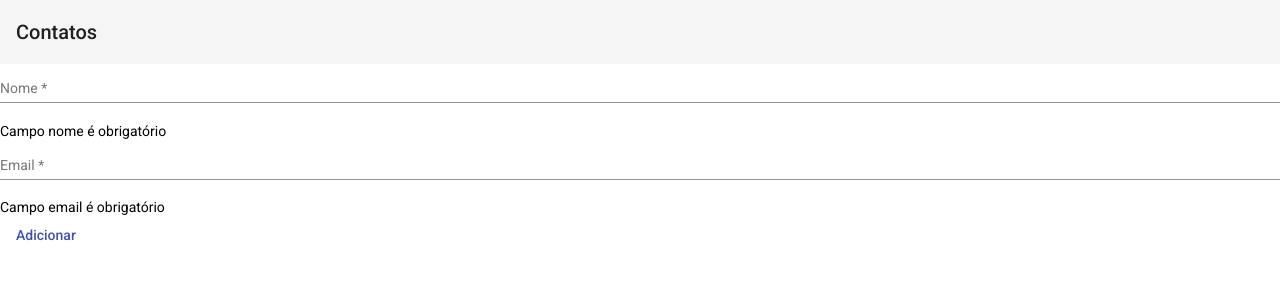
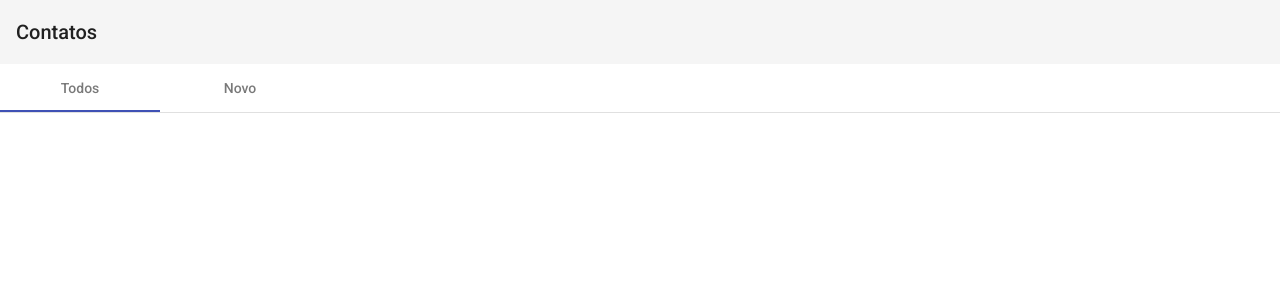
Before and after one commit to arthurcvm/agenda-app-angular, an Angular app: page / in a window 1280 px wide. Shown: the top 300 px of the page. Built offline with nearby package versions, Linux system fonts and the light colour scheme.

Commit message:
implementação de submit para o backend e melhoria em layout

```diff
--- a/src/app/contato/contato.component.css
+++ b/src/app/contato/contato.component.css
@@ -1,3 +1,7 @@
 .full-width {
     width: 100%;
 }
+
+.half-width {
+    width: 50%;
+}
--- a/src/app/contato/contato.component.html
+++ b/src/app/contato/contato.component.html
@@ -1,4 +1,10 @@
 <mat-toolbar>Contatos</mat-toolbar>
+
+<mat-tab-group>
+    <mat-tab label="Todos"></mat-tab>
+    <mat-tab label="Novo">
+        <mat-card class="half-width">
+            <mat-card-title>Novo contato</mat-card-title>
             <form [formGroup]="formulario" (ngSubmit)="submit()">
                 <mat-form-field class="full-width">
                 <mat-label>Nome </mat-label>
@@ -25,3 +31,6 @@
 
                 <button mat-button color="primary">Adicionar</button>
             </form>
+        </mat-card>
+    </mat-tab>
+</mat-tab-group>
--- a/src/app/contato/contato.component.ts
+++ b/src/app/contato/contato.component.ts
@@ -12,6 +12,7 @@
 export class ContatoComponent implements OnInit {
 
   formulario: FormGroup;
+  contatos: Contato[] = [];
 
   constructor(
     private service : ContatoService,
@@ -28,16 +29,11 @@
   }
 
   submit(){
-    const erroNomeRequired = this.formulario.controls.nome.errors.required;
-    const erroEmailInvalido = this.formulario.controls.email.errors.valid;
-
-    console.log(erroNomeRequired);
-    console.log(erroEmailInvalido);
-    const isValid = this.formulario.valid
-
-    // this.service.save(c).subscribe(resposta =>
-    //   console.log(resposta)
-    // );
+    const formValues = this.formulario.value;
+    const contato: Contato = new Contato(formValues.nome, formValues.email);
+    this.service.save(contato).subscribe(resposta =>
+      this.contatos.push(resposta)
+    );
   }
 
 }
--- a/src/app/contato/contato.ts
+++ b/src/app/contato/contato.ts
@@ -3,4 +3,9 @@
     nome: string;
     email: string;
     favorito: boolean;
+
+    constructor(nome: string, email: string){
+        this.nome = nome;
+        this.email = email;
+    }
 }
```
Also changed, not shown: src/app/app.module.ts (+8 -0 lines). Lines whose indentation alone changed are shown as unchanged.
